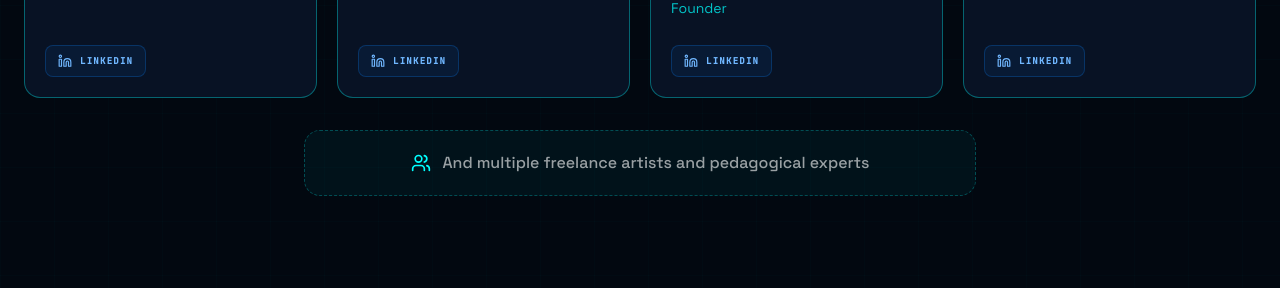
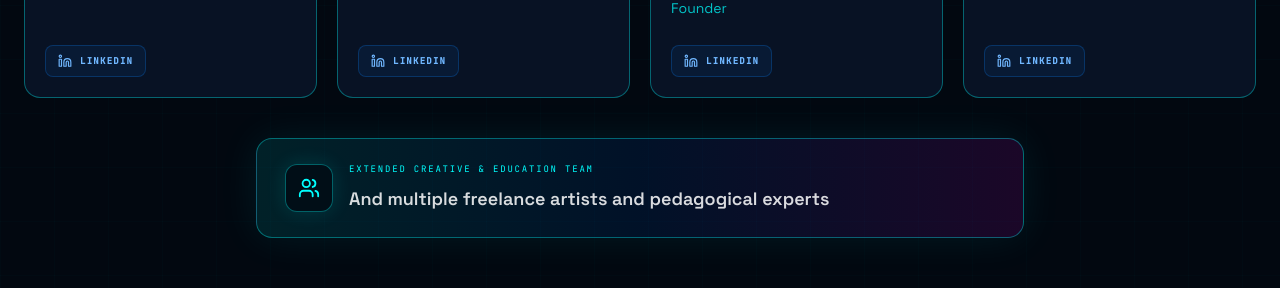
Before and after one commit to LUdobotics/website, a React (Vite) app: page / in a window 1280 px wide. Shown: the part 7120-7408 px from the top of the page. Built offline with nearby package versions, Linux system fonts and the light colour scheme; no server answers.

Commit message:
Highlight extended team contributors

```diff
--- a/components/Team.tsx
+++ b/components/Team.tsx
@@ -98,10 +98,15 @@ export const Team: React.FC = () => (
         initial={{ opacity: 0, y: 14 }}
         whileInView={{ opacity: 1, y: 0 }}
         viewport={{ once: true }}
-        className="mx-auto mt-8 flex max-w-2xl items-center justify-center gap-3 rounded-2xl border border-dashed border-ludo-cyan/25 bg-ludo-cyan/[0.045] px-6 py-5 text-center"
+        className="mx-auto mt-10 flex max-w-3xl flex-col items-center gap-4 rounded-2xl border border-ludo-cyan/35 bg-gradient-to-r from-ludo-cyan/10 via-ludo-blue/10 to-ludo-magenta/10 px-7 py-6 text-center shadow-[0_0_40px_rgba(0,255,255,0.08)] sm:flex-row sm:text-left"
       >
-        <Users size={20} className="shrink-0 text-ludo-cyan" />
-        <p className="font-grotesk text-sm font-medium text-white/60 sm:text-base">And multiple freelance artists and pedagogical experts</p>
+        <span className="flex h-12 w-12 shrink-0 items-center justify-center rounded-xl border border-ludo-cyan/35 bg-ludo-deep/70 text-ludo-cyan shadow-[0_0_20px_rgba(0,255,255,0.12)]">
+          <Users size={22} />
+        </span>
+        <span>
+          <span className="block font-mono text-[9px] uppercase tracking-[0.2em] text-ludo-cyan">Extended creative &amp; education team</span>
+          <span className="mt-2 block font-grotesk text-base font-semibold leading-relaxed text-white/85 sm:text-lg">And multiple freelance artists and pedagogical experts</span>
+        </span>
       </motion.div>
     </div>
   </Section>
```
